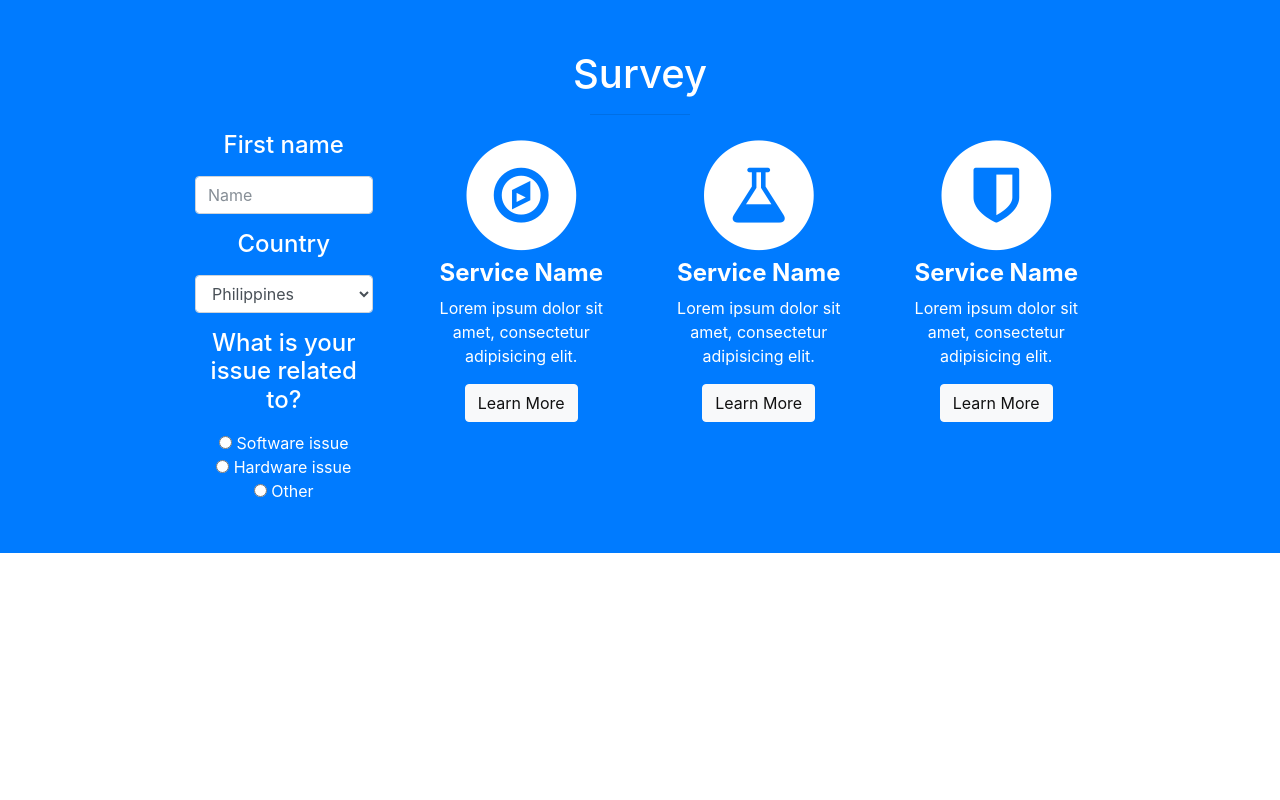
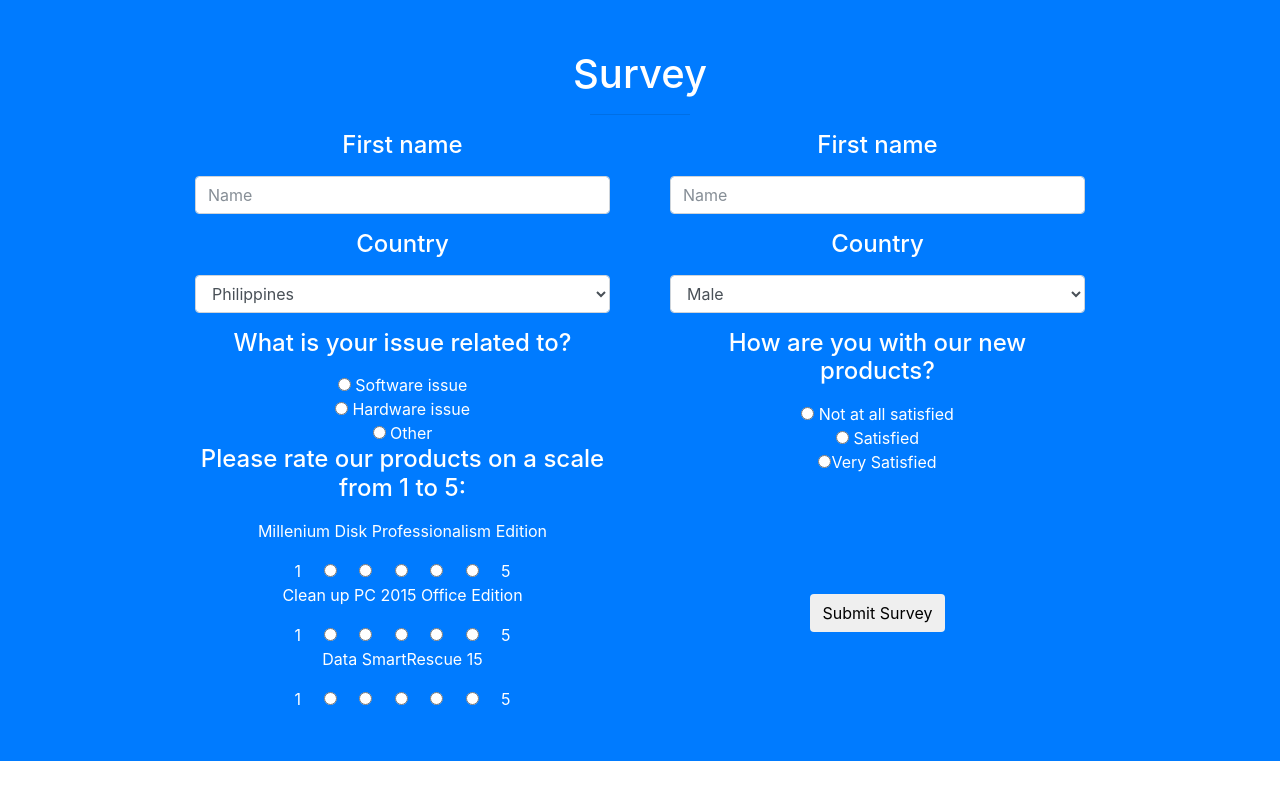
Before and after one commit to Franz08/Survey-App, a website with bundled scripts: page index.html in a window 1280 px wide. Shown: the part 800-1600 px from the top of the page. Built offline with nearby package versions, Linux system fonts and the light colour scheme; files whose address does not match are found by name.

Commit message:
Final Update
- Base and modules connected

```diff
--- a/index.html
+++ b/index.html
@@ -61,7 +61,6 @@
 
     <!-- About -->
       <!-- /.container -->
-    </section>
 
     <!-- Services -->
     <section id="services" class="services bg-primary text-white">
@@ -71,7 +70,7 @@
             <h1>Survey</h1>
             <hr class="small">
             <div class="row">
-              <div class="col-md-3 col-sm-6">
+              <div class="col-md-6 col-sm-6">
                   <label for="Username" class="col-sm-9 control-label"><h4>First name</h4></label>
                     <div class="col-sm-12">
                         <p>
@@ -95,50 +94,76 @@
                             <form action="">
                                 <input type="radio" name="issue" value="softwareissue"> Software issue<br>
                                 <input type="radio" name="issue" value="hardwareissue"> Hardware issue<br>
-                                <input type="radio" name="issue" value="other"> Other
+                                <input type="radio" name="issue" value="other"> Other<br>
                             </form>
                         </div>
                     </div>
+                  <label for="Username" class="col-sm-12 control-label"><h4>Please rate our products on a scale from 1 to 5:</h4></label>
+                    <div class="col-sm-12">
+                            <p>Millenium Disk Professionalism Edition</p>
+                            <form action="">
+                                1 &nbsp; &nbsp;
+                                <input type="radio" name="issue" value="softwareissue"> &nbsp; &nbsp;
+                                <input type="radio" name="issue" value="softwareissue"> &nbsp; &nbsp;
+                                <input type="radio" name="issue" value="softwareissue"> &nbsp; &nbsp;
+                                <input type="radio" name="issue" value="hardwareissue"> &nbsp; &nbsp;
+                                <input type="radio" name="issue" value="other"> &nbsp; &nbsp; 5
+                            </form>
+                            <p>Clean up PC 2015 Office Edition</p>
+                            <form action="">
+                                1 &nbsp; &nbsp;
+                                <input type="radio" name="issue" value="softwareissue"> &nbsp; &nbsp;
+                                <input type="radio" name="issue" value="softwareissue"> &nbsp; &nbsp;
+                                <input type="radio" name="issue" value="softwareissue"> &nbsp; &nbsp;
+                                <input type="radio" name="issue" value="hardwareissue"> &nbsp; &nbsp;
+                                <input type="radio" name="issue" value="other"> &nbsp; &nbsp; 5
+                            </form>
+                            <p>Data SmartRescue 15</p>
+                            <form action="">
+                                1 &nbsp; &nbsp;
+                                <input type="radio" name="issue" value="softwareissue"> &nbsp; &nbsp;
+                                <input type="radio" name="issue" value="softwareissue"> &nbsp; &nbsp;
+                                <input type="radio" name="issue" value="softwareissue"> &nbsp; &nbsp;
+                                <input type="radio" name="issue" value="hardwareissue"> &nbsp; &nbsp;
+                                <input type="radio" name="issue" value="other"> &nbsp; &nbsp; 5
+                            </form>
+                    </div>
               </div>
-              <div class="col-md-3 col-sm-6">
-                <div class="service-item">
-                  <span class="fa-stack fa-4x">
-                    <i class="fa fa-circle fa-stack-2x"></i>
-                    <i class="fa fa-compass fa-stack-1x text-primary"></i>
-                  </span>
-                  <h4>
-                    <strong>Service Name</strong>
-                  </h4>
-                  <p>Lorem ipsum dolor sit amet, consectetur adipisicing elit.</p>
-                  <a href="#" class="btn btn-light">Learn More</a>
-                </div>
+                <!--2nd Column-->
+              <div class="col-md-6 col-sm-6">
+                  <label for="Username" class="col-sm-9 control-label"><h4>First name</h4></label>
+                    <div class="col-sm-12">
+                        <p>
+                        <input type="email" id="email" placeholder="Name" class="form-control">
+                        </p>
+                    </div>
+                  <label for="Username" class="col-sm-9 control-label"><h4>Country</h4></label>
+                    <div class="col-sm-12">
+                        <p>
+                            <select class = "form-control">
+                                <option value = "1">Male</option>
+                                <option value = "2">Female</option>
+                            </select>
+                        </p>
+                    </div>
+                  <label for="Username" class="col-sm-12 control-label"><h4>How are you with our new products?</h4></label>
+                    <div class="col-sm-12">
+                        <div class="btn-group">
+                            <form action="">
+                                <input type="radio" name="issue" value="softwareissue"> Not at all satisfied<br>
+                                <input type="radio" name="issue" value="hardwareissue"> Satisfied <br>
+                                <input type="radio" name="issue" value="other">Very Satisfied
+                            </form>
+                        </div>
+                    </div>
+                    <br><br><br><br><br>
+                    <div class="col-sm-12">
+                        <div class="btn-group">
+                            <a class="js-scroll-trigger" href="#top"><button type="button" class="btn btn-default" name="submit" >Submit Survey</button></a>
+                        </div>
+                  </div>
               </div>
-              <div class="col-md-3 col-sm-6">
-                <div class="service-item">
-                  <span class="fa-stack fa-4x">
-                    <i class="fa fa-circle fa-stack-2x"></i>
-                    <i class="fa fa-flask fa-stack-1x text-primary"></i>
-                  </span>
-                  <h4>
-                    <strong>Service Name</strong>
-                  </h4>
-                  <p>Lorem ipsum dolor sit amet, consectetur adipisicing elit.</p>
-                  <a href="#" class="btn btn-light">Learn More</a>
-                </div>
-              </div>
-              <div class="col-md-3 col-sm-6">
-                <div class="service-item">
-                  <span class="fa-stack fa-4x">
-                    <i class="fa fa-circle fa-stack-2x"></i>
-                    <i class="fa fa-shield fa-stack-1x text-primary"></i>
-                  </span>
-                  <h4>
-                    <strong>Service Name</strong>
-                  </h4>
-                  <p>Lorem ipsum dolor sit amet, consectetur adipisicing elit.</p>
-                  <a href="#" class="btn btn-light">Learn More</a>
-                </div>
-              </div>
+                <!--2nd Column-->
             </div>
             <!-- /.row (nested) -->
           </div>
```
